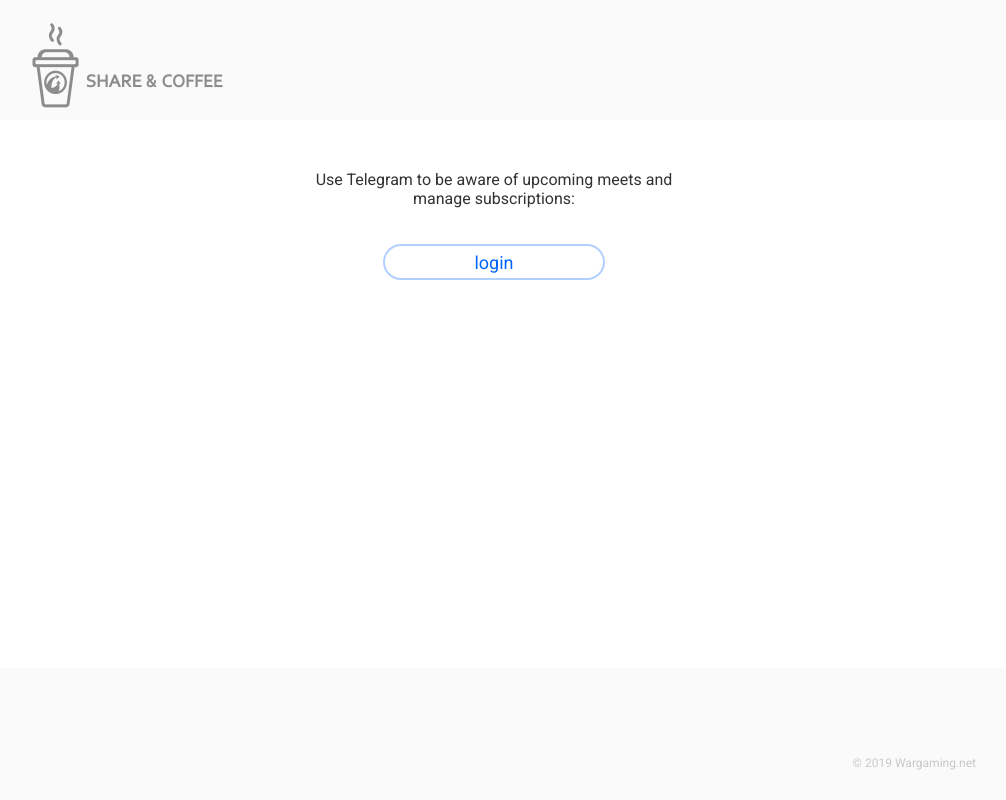
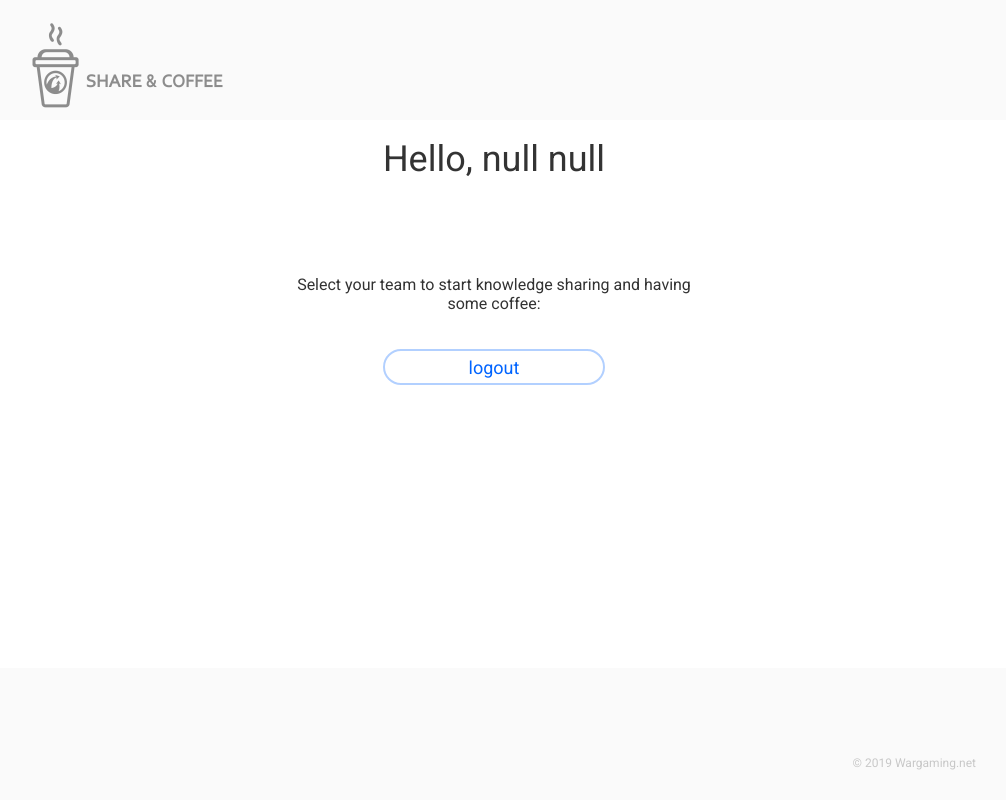
Before and after one commit to share-n-coffee/share_coffee_frontend, a React (Create React App) app in the folder client/: page / in a window 1280 px wide. Shown: the whole page, without its empty margins (146-1152 px from the left). Built offline with nearby package versions, Linux system fonts and the light colour scheme.

Commit message:
fix: delete test data for local server

```diff
--- a/client/src/pages/LoginPage/index.jsx
+++ b/client/src/pages/LoginPage/index.jsx
@@ -3,13 +3,12 @@ import Header from "../../modules/Header";
 import PageTitle from "../../modules/PageTitle";
 import Footer from "../../modules/Footer";
 import SectionMain from "../SectionMain";
-import { testUser1, testUser } from "../../testData";
 
 export default class LoginPage extends Component {
   constructor() {
     super();
     this.state = {
-      isActive: false,
+      isActive: true,
     };
   }
 
@@ -22,37 +21,18 @@ export default class LoginPage extends Component {
       });
     };
 
-    const testClickHandlerLogin = () => {
-      let data = testUser1;
-      localStorage.setItem("id", data._id);
-      localStorage.setItem("firstName", data.firstName);
-      localStorage.setItem("lastName", data.lastName);
-      localStorage.setItem("avatar", data.avatar);
-      localStorage.setItem("banned", data.banned);
-      localStorage.setItem("isAdmin", data.isAdmin);
-      localStorage.setItem("Department", data.Department);
-      localStorage.setItem("tokenTimeOver", data.tokenTimeOver);
-      localStorage.setItem("tokenTimeStart", data.tokenTimeStart);
-      console.log(localStorage);
-      logIO();
-    };
-
     const isActive = this.state.isActive;
-    // const name = localStorage.getItem("firstName");
-    // const surName = localStorage.getItem("lastName");
+    const name = localStorage.getItem("firstName");
+    const surName = localStorage.getItem("lastName");
     return (
       <div>
         <Header />
-        {/*{isActive ? (*/}
-        {/*<PageTitle title={`Hello, ${name} ${surName}`} />*/}
-        {/*) : (*/}
-        {/*<PageTitle title="Get your own kick off" desc="with Wargaming S&C" />*/}
-        {/*)}*/}
-        <SectionMain
-          isActive={isActive}
-          logIO={logIO}
-          testClickHandlerLogin={testClickHandlerLogin}
-        />
+        {isActive ? (
+          <PageTitle title={`Hello, ${name} ${surName}`} />
+        ) : (
+          <PageTitle title="Get your own kick off" desc="with Wargaming S&C" />
+        )}
+        <SectionMain isActive={isActive} logIO={logIO} />
         <Footer />
       </div>
     );
--- a/client/src/pages/SectionMain/index.jsx
+++ b/client/src/pages/SectionMain/index.jsx
@@ -18,7 +18,6 @@ class SectionMain extends Component {
       axios(requestObj)
         .then(response => {
           let userData = jwtDecode(`${response.data.token}`);
-          console.dir(userData);
           setDataToStorage(userData);
           return response;
         })
@@ -40,11 +39,6 @@ class SectionMain extends Component {
       localStorage.setItem("created", res.data.created);
     };
 
-    // const text = "logout";
-    //test clicker
-    const { testClickHandlerLogin } = this.props;
-    //
-
     const { isActive, logIO } = this.props;
     const infoText = isActive
       ? "Select your team to start knowledge sharing and having some coffee:"
@@ -57,13 +51,11 @@ class SectionMain extends Component {
           {isActive ? (
             <Button text={"logout"} handlerClick={logIO} />
           ) : (
-            /*<TelegramLoginButton
+            <TelegramLoginButton
               dataOnauth={handleTelegramResponse}
               botName="RandomCofeeBot"
               requestAccess="write"
-            />*/
-            /* test button for login*/
-            <Button text={"login"} handlerClick={testClickHandlerLogin} />
+            />
           )}
         </div>
       </div>
```
